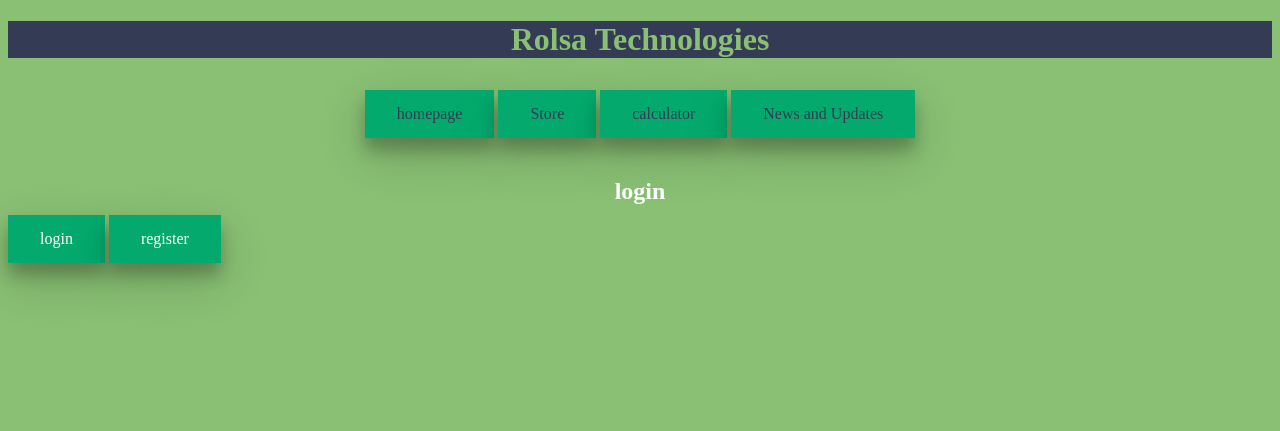
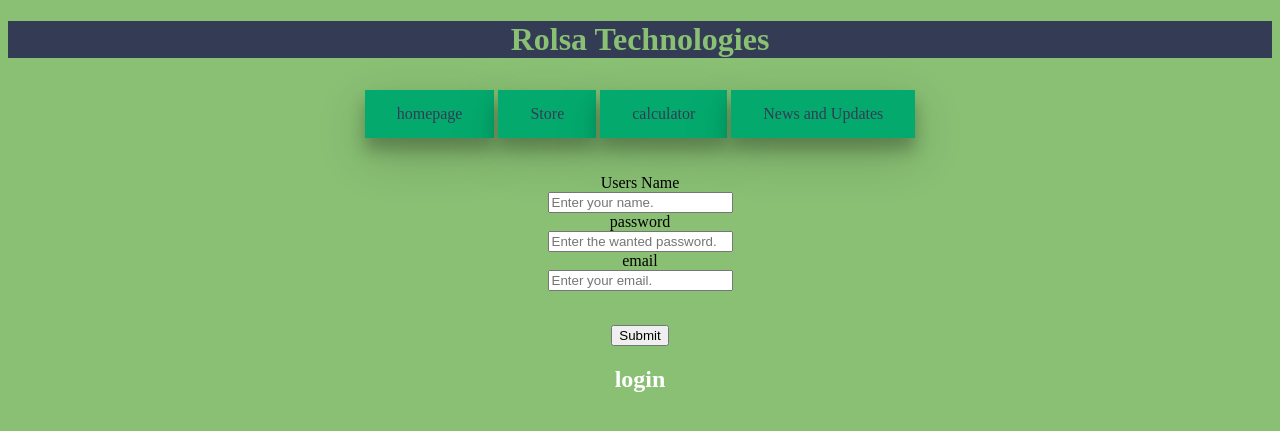
Before and after one commit to examaccount2/exam-proper, a Flask app: page /login in a window 1280 px wide. Shown: the top 431 px of the page. Run offline with Flask 3, Linux system fonts and the light colour scheme.

Commit message:
login and regester compleated

```diff
--- a/app.py
+++ b/app.py
@@ -1,10 +1,11 @@
-
+import os
 import csv
 from flask import Flask, render_template, request
 from datetime import *
 import pandas as pd
 import articlechoice as AC
 
+login_check = False
 
 app = Flask(__name__)
 
@@ -38,46 +39,44 @@ def news_and_updates ():
     article = AC.article()
     return render_template ('news.html',article = article)
 
-# @app.route('/sign_in', methods = ['GET', 'POST'])
-# def sign_in():
-#     if request.method == 'POST':
-#         Student_number = request.form.get('student_number', type=str)
-#         if len(Student_number) != 8:
-#             return render_template('index.html')
-#         if Student_number.__contains__('E'):
-#             return render_template('index.html')
-#         Password = request.form.get('password', type=str)
-#         print(Student_number, Password)
-#         pass_check = details_check(Student_number, Password)
-#         if pass_check == True:
-#             CSV_check()
-#             os.replace('C:/Users/phant/Documents/FOL/Equipment_log.html', 'C:/Users/phant/Documents/FOL/templates/Equipment_log.html')
-#             return render_template('Homepage.html')
-#     return render_template('index.html')
+@app.route('/login', methods = ['GET', 'POST'])
+def sign_in():
+    if request.method == 'POST':
+        name = request.form.get('name', type=str)
+        Password = request.form.get('password', type=str)
+        print(name, Password)
+        pass_check = details_check(name, Password)
+        if pass_check == True:
+           global login_check
+           login_check = True
+           return render_template('calculator.html')
+    return render_template('index.html')
 
-@app.route('/Register', methods = ['GET', 'POST'])
+@app.route('/register', methods = ['GET', 'POST'])
 def Register():
     if request.method == 'POST':
-        Student_number = request.form.get('student number')
-        if len(Student_number) != 8:
-            return render_template('Register.html')
+        name = request.form.get('name')
         Password = request.form.get('password')
         Email = request.form.get('email')
-        add_user = os.path.isfile('Student.csv')
-        with open('Student.csv', 'a', newline = '' ) as file:
+        button = request.form.get('button')
+        add_user = os.path.isfile('login.csv')
+
+        print( name , Password, Email, button)
+        with open('login.csv', 'a', newline = '' ) as file:
             writer = csv.writer(file)
             if not add_user:
-                writer.writerow(['Student Number', 'Password', 'Email' ])
-                writer.writerow([  Student_number, Password, Email  ])
+                writer.writerow(['name', 'Password', 'Email' ])
+                writer.writerow([ name , Password, Email  ])
             else:
-                writer.writerow([ Student_number, Password, Email ])
-            return render_template('Homepage.html')
-    return render_template('Register.html')
+                writer.writerow([ name, Password, Email ])
+            return render_template('index.html')
+    return render_template('register.html')
 
 
 @app.route('/calculator', methods = ['GET', 'POST'])
 def calculator():
     if request.method == 'POST':
+
         Name = request.form.get('name')
         electric = int(request.form.get("electric bill number"))
         fuel = int(request.form.get('fuel bill number'))
@@ -89,6 +88,7 @@ def calculator():
         tins = request.form.get("tinsandcans")
 
         print (newspaper , tins)
+        print(login_check)
         thing1 = footprintcalculator (electric,fuel,heating,car,shortplane,longplane,newspaper,tins)
         if thing1 == 0.0:
             result1 = ""
@@ -107,6 +107,32 @@ def calculator():
 
     return render_template('calculator.html')
 
+
+def details_check(name, Password):
+    count= int()
+    for row in open('login.csv'):
+        count+= 1
+    test = []
+    with open('login.csv', 'r') as file:
+        csv_reader = csv.DictReader(file)
+        for row in csv_reader:
+            test.append(row)
+        tries = 0
+        row_search = 0
+        name_check = test[row_search].get('name', '').strip()
+        # Now the line above goes into the CSV file and gets the first value it finds and checks it against the users input (which is below), if the data doesn't match it run back through the CSV - (next line)
+        # with a plus one to the row it checks, so if it finds it on row two, it keeps the two value and checks to see if the password on the row matches as well, if it does then it loads the page back for - (next line)
+        # them to try again.
+        while name_check != name and tries <=3 and row_search < len(test):
+            row_search +=1
+            name_check = test[row_search].get('name').strip()
+        else:
+            password_check = test[row_search].get('password').strip()
+            if password_check == Password and name_check == name:
+                return True
+            else:
+                return False
+    tries += 1
 
 @app.route('/Error_page')
 def error():
--- a/login.csv
+++ b/login.csv
@@ -1 +1,2 @@
-40111889,"Riple,7",g@g
+name,password,email
+gesar,you,g@g
--- a/templates/login.html
+++ b/templates/login.html
@@ -25,6 +25,19 @@
         </nav>
 
         <body>
+            <form method = "post" action = "{{ url_for('login') }}">
+                <p style="color:rgb(0, 0, 0);">
+                Users Name
+                    <br> <input type = "text" name = "name" placeholder = "Enter your name. " required> <br>
+                password
+                    <br> <input type = "text" name = "password" placeholder = "Enter the wanted password. " required> <br>
+                email
+                    <br> <input type = "text" name = "email" placeholder = "Enter your email. " required> <br>
+                <p style="color:rgb(0, 0, 0);">
+                <br>
+                </select>
+                 <button name = "button" value ="True" type = submit>Submit</button>
+
 
 
 
@@ -32,8 +45,6 @@
 
             </h2>
 
-            <a href="/login" class = "button button2 ">login</a>
-            <a href="/register" class = "button button2 ">register</a>
 
         </body>
     </body>
```
Also changed, not shown: templates/register.html (+12 -3 lines), register.html (added).
